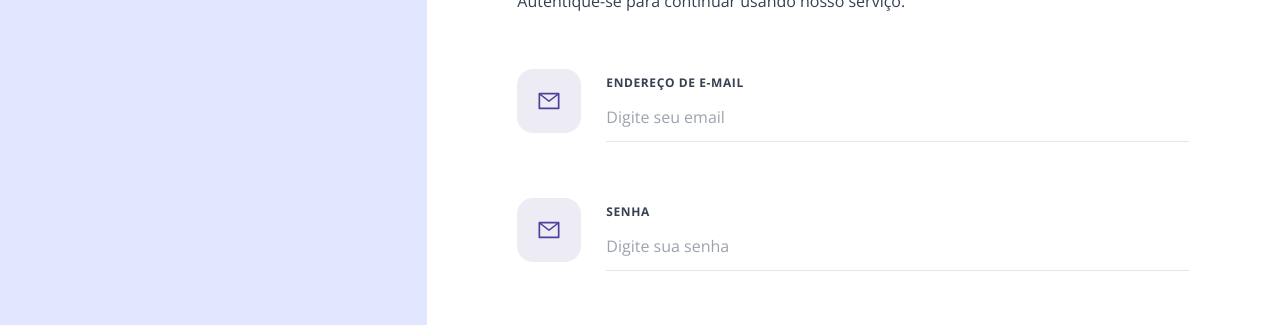
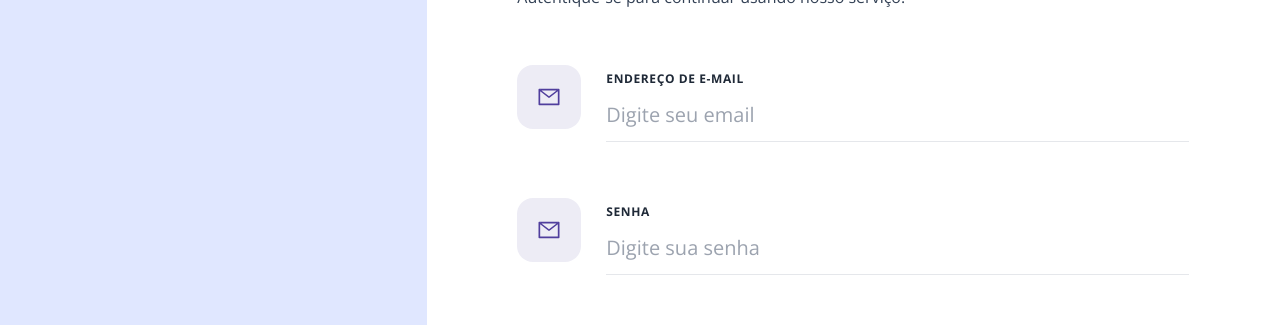
Before and after one commit to mrcomputer2018/delivery-app, a Next.js app: page /login in a window 1280 px wide. Shown: the part 172-497 px from the top of the page. Built offline with nearby package versions, Linux system fonts and the light colour scheme.

Commit message:
ajustes de CSS input label

```diff
--- a/components/input-text/input.tsx
+++ b/components/input-text/input.tsx
@@ -18,15 +18,13 @@ export function InputText ({ ...props }: Props) {
                 <div className="grow">
                     {/* tracking-wider - espacamento entre letras */}
                     <label
-                    className={ Styles.label }
-                    htmlFor="">
+                    className={ Styles.label }>
                         {props.label}
                     </label>
                     {/* border-b - borda em baixo */}
                     <input
                     className={ Styles.input }
                     type={props.type}
-                    value=""
                     placeholder={props.placeholder}/>
                 </div>
             </div>
--- a/components/input-text/style.module.css
+++ b/components/input-text/style.module.css
@@ -12,9 +12,9 @@
 }
 
 .label {
-    @apply text-xs font-bold uppercase tracking-wider text-gray-700;
+    @apply text-xs font-bold uppercase tracking-wider text-gray-800;
 }
 
 .input {
-    @apply w-full py-3 border-b focus:border-indigo-500 focus:outline-none;
+    @apply w-full py-3 text-xl text-gray-600 border-b focus:border-indigo-500 focus:outline-none;
 }
```
